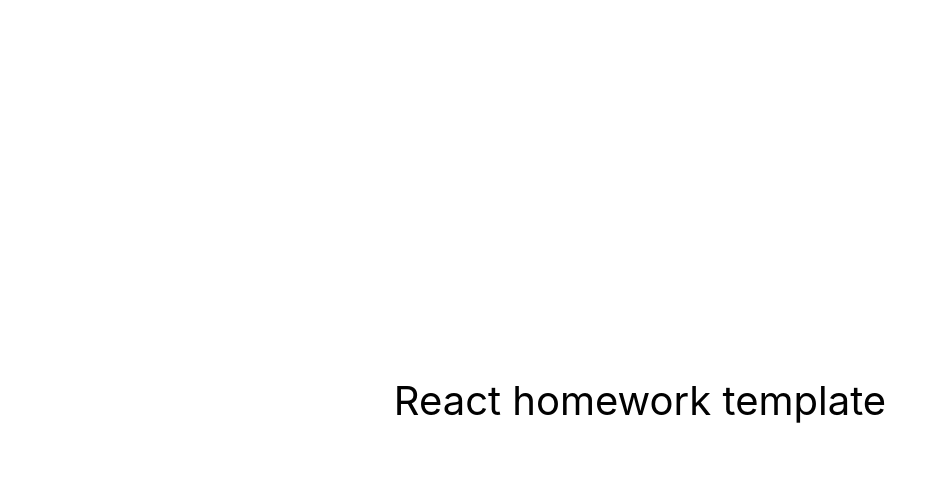
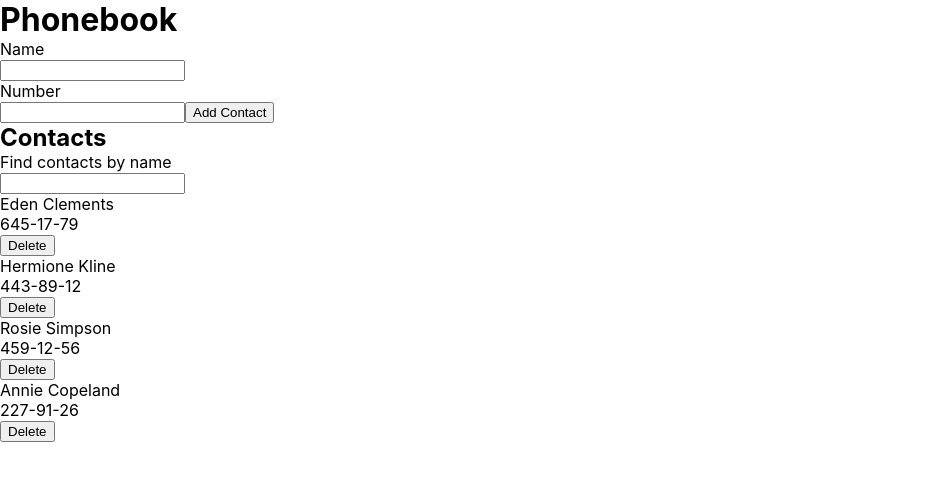
Before and after one commit to morce-dev/goit-react-hw-02-phonebook, a React (Create React App) app: page / in a window 1280 px wide. Shown: the top 480 px of the page, without its empty margins (0-947 px from the left). Built offline with nearby package versions, Linux system fonts and the light colour scheme.

Commit message:
Update App.jsx

```diff
--- a/src/components/App.jsx
+++ b/src/components/App.jsx
@@ -1,16 +1,41 @@
-export const App = () => {
-  return (
-    <div
-      style={{
-        height: '100vh',
-        display: 'flex',
-        justifyContent: 'center',
-        alignItems: 'center',
-        fontSize: 40,
-        color: '#010101'
-      }}
-    >
-      React homework template
-    </div>
-  );
-};
+import { Component } from 'react';
+import { ContactForm } from './ContactForm/ContactForm';
+import { ContactList } from './ContactList/ContactList';
+import { Filter } from './Filter/Filter';
+
+export class App extends Component {
+  state = {
+    contacts: [
+      { id: 'id-3', name: 'Eden Clements', number: '645-17-79' },
+      { id: 'id-2', name: 'Hermione Kline', number: '443-89-12' },
+      { id: 'id-1', name: 'Rosie Simpson', number: '459-12-56' },
+      { id: 'id-4', name: 'Annie Copeland', number: '227-91-26' },
+    ],
+    filter: '',
+  };
+
+  addContact = newContact => {
+    this.setState(prevState => ({
+      contacts: [...prevState.contacts, newContact],
+    }));
+  };
+
+  deleteContact = id => {
+    this.setState(prevState => ({
+      contacts: prevState.contact.filter(contact => contact.id !== id),
+    }));
+  };
+
+  render() {
+    const { contacts } = this.state;
+    return (
+      <div>
+        <h1>Phonebook</h1>
+        <ContactForm addContact={this.addContact} contacts={contacts} />
+        <h2>Contacts</h2>
+        <Filter />
+        <ContactList contacts={contacts} deleteContact={this.deleteContact} />
+      </div>
+    );
+  }
+}
```
